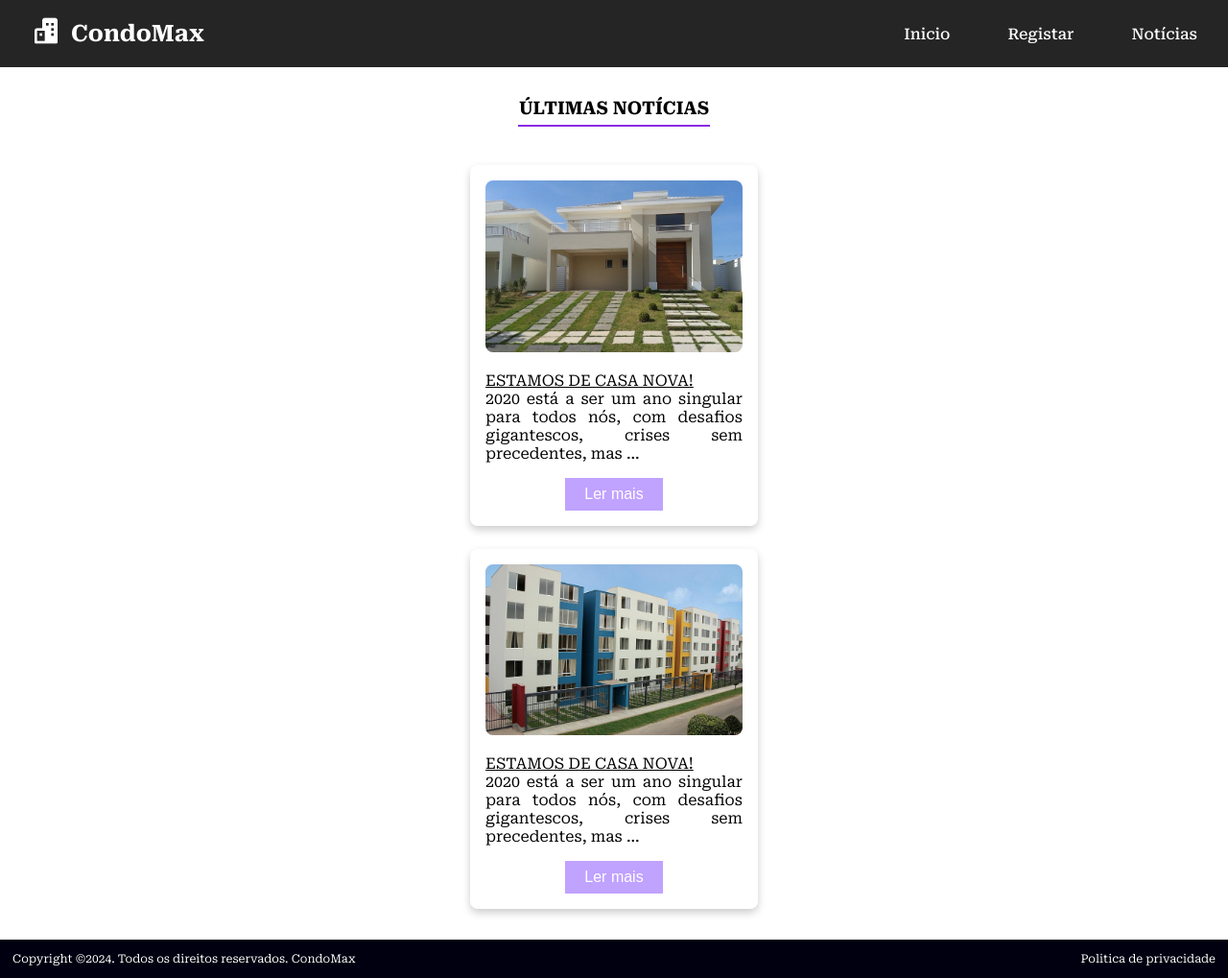
After one commit to Disaster-Loki/CondoMax, a PHP site: page /views/noticia.php in a window 1280 px wide. The commit adds this page. Shown: the whole page at 96% size. Run offline with PHP 8.4, Linux system fonts and the light colour scheme.

Commit message:
Version 2.0

```diff
--- /dev/null
+++ b/resources/css/style-noticia.css
@@ -0,0 +1,206 @@
+@import url('https://fonts.googleapis.com/css2?family=Poppins:wght@300;400;500;600;700&family=Roboto+Serif:ital,opsz,wght@0,8..144,100..900;1,8..144,100..900&display=swap');
+
+* {
+    margin: 0;
+    padding: 0;
+    box-sizing: border-box;
+}
+
+:root {
+    --violet: #8A2BE2;
+    --white: #FFFFFF;
+    --whitesmoke: #f3f3f3;
+    --cinza: #A9A9A9;
+    --black: #000010;
+    --black_t: #262525;
+    --purple: #c0a2ff;
+}
+
+body {
+    height: 100%;
+    width: 100%;
+    margin: 0 auto;
+    font-family: "Roboto Serif", serif;
+}
+
+.navbar {
+    background-color: var(--black_t);
+    color: var(--white);
+    display: flex;
+    justify-content: space-between;
+    padding: 1rem 2rem;
+}
+
+.navbar .container {
+    display: flex;
+    justify-content: space-between;
+    align-items: center;
+    width: 100%;
+}
+
+.side_left {
+    display: flex;
+    align-items: center;
+}
+
+.side_left .logo {
+    font-size: 2rem;
+    color: var(--white);
+    margin-right: 10px;
+}
+
+.side_left .name_system h2 {
+    color: var(--white);
+    font-size: 1.5rem;
+}
+
+.side_right .links {
+    list-style: none;
+    display: flex;
+}
+
+.side_right .links .list {
+    margin-left: 60px;
+    position: relative;
+}
+
+.side_right .links .list a {
+    text-decoration: none;
+    color: var(--white);
+    font-weight: 500;
+    padding: 5px 0;
+    padding-bottom: 20px;
+    transition: color 0.3s ease;
+    position: relative;
+}
+
+.side_right .links .list a:hover,
+.side_right .links .list.active a {
+    color: var(--violet);
+}
+
+.side_right .links .list a::after {
+    content: "";
+    display: block;
+    width: 0%;
+    height: 4px;
+    background: var(--violet);
+    transition: width 0.4s ease-in-out;
+    position: absolute;
+    bottom: -2px;
+    left: 0;
+}
+
+.side_right .links .list a:hover::after,
+.side_right .links .list.active a::after {
+    width: 100%;
+}
+
+/* Main */
+
+.main {
+    display: flex;
+    flex-direction: column;
+    align-items: center;
+    text-align: center;
+    padding: 2rem;
+    min-height: 100vh;
+    box-sizing: border-box;
+}
+
+.title {
+    margin-bottom: 1rem;
+    position: relative;
+    width: 100%;
+}
+
+.title h3 {
+    margin-bottom: 0.5rem;
+}
+
+.title .line {
+    width: 200px;
+    height: 2px;
+    background-color: var(--violet);
+    position: absolute;
+    bottom: 0;
+    left: 50%;
+    transform: translateX(-50%);
+}
+
+.content {
+    width: 100%;
+    display: flex;
+    justify-content: center;
+    flex-wrap: wrap;
+    max-width: 1200px;
+}
+
+.card {
+    display: flex;
+    flex-direction: column;
+    align-items: center;
+    margin-top: 1.5rem;
+    width: 50%;
+    max-width: 300px;
+    padding: 1rem;
+    border-radius: 8px;
+    box-shadow: 0 4px 8px rgba(0, 0, 0, 0.2);
+}
+
+.imgs img {
+    width: 100%;
+    height: auto;
+    border-radius: 8px;
+}
+
+.info {
+    margin-top: 1rem;
+    text-align: justify;
+}
+
+.button {
+    margin-top: 1rem;
+    text-align: left;
+}
+
+.button button {
+    background-color: var(--purple);
+    color: var(--white);
+    border: none;
+    padding: 8px 20px;
+    font-size: 16px;
+    cursor: pointer;
+    transition: background-color 0.3s;
+}
+
+.button button:hover {
+    background-color: var(--violet);
+}
+
+/* Footer */
+.footer {
+    background-color: var(--black);
+    color: var(--white);
+    padding: 13px;
+    display: flex;
+    justify-content: space-between;
+    position: relative;
+    bottom: 0;
+    width: 100%;
+}
+
+.footer .container {
+    display: flex;
+    width: 100%;
+    font-size: 12px;
+}
+
+.footer .copyright {
+    flex-grow: 1;
+    text-align: left;
+}
+
+.footer .politic {
+    text-align: right;
+}
--- /dev/null
+++ b/resources/views/noticia.php
@@ -0,0 +1,86 @@
+<!DOCTYPE html>
+<html lang="pt">
+
+<head>
+    <meta charset="UTF-8">
+    <meta name="viewport" content="width=device-width, initial-scale=1.0">
+    <title>Noticia</title>
+    <!-- Boxicons CSS -->
+    <link href='https://unpkg.com/boxicons@2.1.4/css/boxicons.min.css' rel='stylesheet'>
+    <!-- Style CSS -->
+    <link rel="stylesheet" href="../css/style-noticia.css">
+</head>
+
+<body>
+    <!-- Navbar -->
+    <nav class="navbar">
+        <div class="container">
+            <div class="side_left">
+                <span class="logo">
+                    <i class='bx bxs-buildings'></i>
+                </span>
+                <span class="name_system">
+                    <h2>CondoMax</h2>
+                </span>
+            </div>
+            <div class="side_right">
+                <ul class="links">
+                    <li class="list">
+                        <a href="">Inicio</a>
+                    </li>
+                    <li class="list">
+                        <a href="">Registar</a>
+                    </li>
+                    <li class="list">
+                        <a href="">Notícias</a>
+                    </li>
+                </ul>
+            </div>
+        </div>
+    </nav>
+    <!-- Main -->
+    <main class="main">
+        <div class="title">
+            <h3>ÚLTIMAS NOTÍCIAS</h3>
+            <div class="line"></div>
+        </div>
+        <div class="content">
+            <div class="card">
+                <div class="imgs">
+                    <img src="../images/6.jpg" alt="">
+                </div>
+                <div class="info">
+                    <u>ESTAMOS DE CASA NOVA!</u>
+                    <p>2020 está a ser um ano singular para todos nós, com desafios gigantescos, crises sem precedentes, mas ...</p>
+                </div>
+                <div class="button">
+                    <button type="button">Ler mais</button>
+                </div>
+            </div>
+        </div>
+        <div class="content">
+            <div class="card">
+                <div class="imgs">
+                    <img src="../images/8.jpg" alt="">
+                </div>
+                <div class="info">
+                    <u>ESTAMOS DE CASA NOVA!</u>
+                    <p>2020 está a ser um ano singular para todos nós, com desafios gigantescos, crises sem precedentes, mas ...</p>
+                </div>
+                <div class="button">
+                    <button type="button">Ler mais</button>
+                </div>
+            </div>
+        </div>
+    </main>
+
+    <!-- Footer -->
+    <footer class="footer">
+        <div class="container">
+            <span class="copyright">Copyright ©2024. Todos os direitos reservados. CondoMax</span>
+            <span class="politic">Politica de privacidade</span>
+        </div>
+    </footer>
+</body>
+
+</html>
```
Also changed, not shown: resources/css/style-admin.css (added, +109 -0 lines), resources/css/style-condo.css (added, +41 -0 lines), resources/css/style-func.css (added, +50 -0 lines), resources/css/style-login.css (+10 -0 lines), resources/views/admin.php (added, +53 -0 lines), resources/views/condominio.php (added, +32 -0 lines), resources/views/funcionario.php (added, +24 -0 lines).
